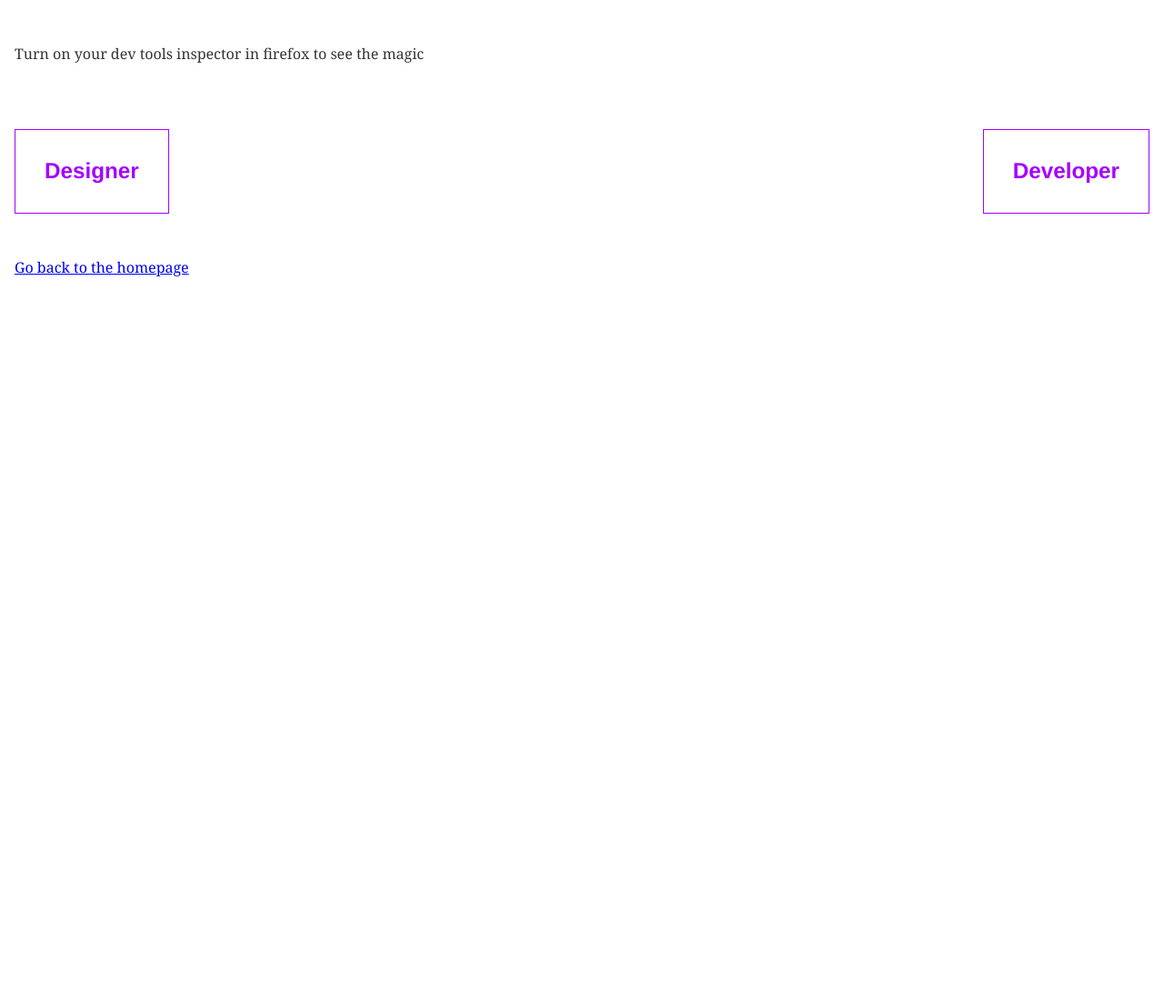
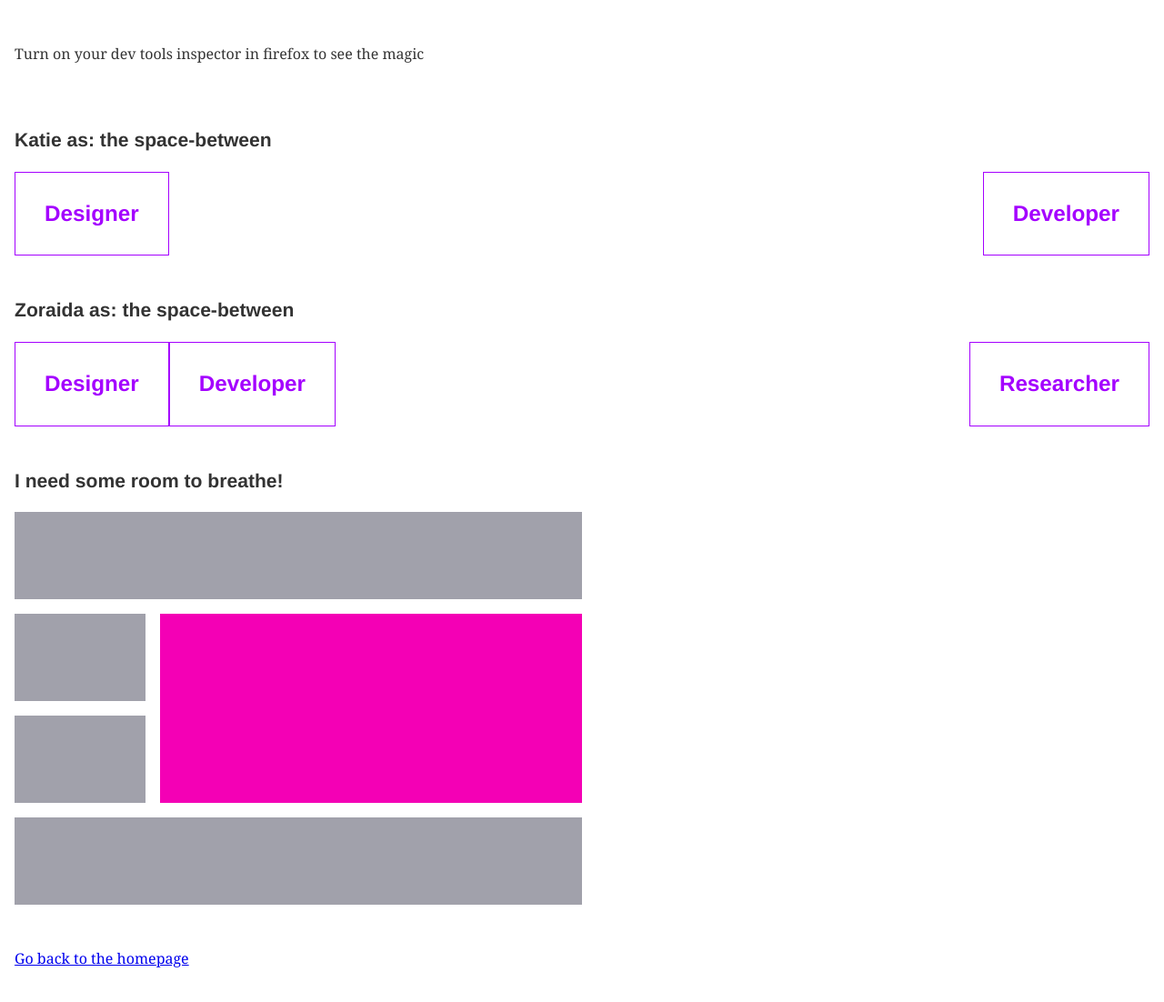
Before and after one commit to langermank/portfolio, a Gatsby site in the folder langermank/: page /page-2 in a window 1280 px wide. Shown: the whole page at 91% size. Before the commit the page ends 800 px from the top, so only its background shows below. Built offline with nearby package versions, Linux system fonts and the light colour scheme; Gatsby itself is replaced by a stand-in of ours.

Commit message:
more shtuff

```diff
--- a/langermank/src/pages/page-2.js
+++ b/langermank/src/pages/page-2.js
@@ -10,9 +10,30 @@ const SecondPage = () => (
 			<p>Turn on your dev tools inspector in firefox to see the magic</p>
 		</section>
 		<section>
+			<h3>Katie as: the space-between</h3>
 			<div className={styles.sec1}>
 				<div><h2>Designer</h2></div>
 				<div><h2>Developer</h2></div>
+			</div>
+		</section>
+		<section>
+			<h3>Zoraida as: the space-between</h3>
+			<div className={styles.sec2}>
+				<span className={styles.skillz}>
+					<div><h2>Designer</h2></div>
+					<div><h2>Developer</h2></div>
+				</span>
+				<div><h2>Researcher</h2></div>
+			</div>
+		</section>
+		<section>
+			<h3>I need some room to breathe!</h3>
+			<div className={styles.sec3}>
+				<div className={styles.solidBox}></div>
+				<div className={styles.solidBox}></div>
+				<div className={styles.solidBox}></div>
+				<div className={styles.solidBox}></div>
+				<div className={styles.solidBox}></div>
 			</div>
 		</section>
 		<section>
--- a/langermank/src/styles/devcanvas.module.scss
+++ b/langermank/src/styles/devcanvas.module.scss
@@ -8,6 +8,8 @@ $orange: #f97a00;
 $teal: #00b3c0;
 $red: #ea000d;
 $deeppurple: #5137ff;
+$gray: #515156;
+$lightgray: #a1a1ab;
 
 .pageWrap {
     max-width: 1280px;
@@ -37,4 +39,62 @@ $deeppurple: #5137ff;
             color: $purple;
         }
     }
+
+    .sec2 {
+        display: flex;
+        justify-content: space-between;
+
+        .skillz {
+            display: flex;
+        }
+
+        div {
+            border: solid 1px $purple;
+            padding: 2rem;
+            color: $purple;
+        }
+    }
+
+    .sec3 {
+        display: grid;
+        width: 50%;
+        grid-gap: 1rem;
+        grid-template:
+            "a a a a" auto
+            "b c c c" auto
+            "d c c c" auto
+            "e e e e" auto
+            / 1fr 1fr 1fr 1fr;
+
+        div:nth-of-type(1) {
+            grid-area: a;
+        }
+
+        div:nth-of-type(2) {
+            grid-area: b;
+        }
+
+        div:nth-of-type(3) {
+            grid-area: c;
+            background: $cssDefinition
+        }
+
+        div:nth-of-type(4) {
+            grid-area: d;
+        }
+
+        div:nth-of-type(5) {
+            grid-area: e;
+        }
+    }
 }
+
+.solidBox {
+    background: $lightgray;
+    padding: 3rem;
+}
+
+.dottedBox {
+    border: dotted 1px $gray;
+    padding: 3rem;
+}
```
